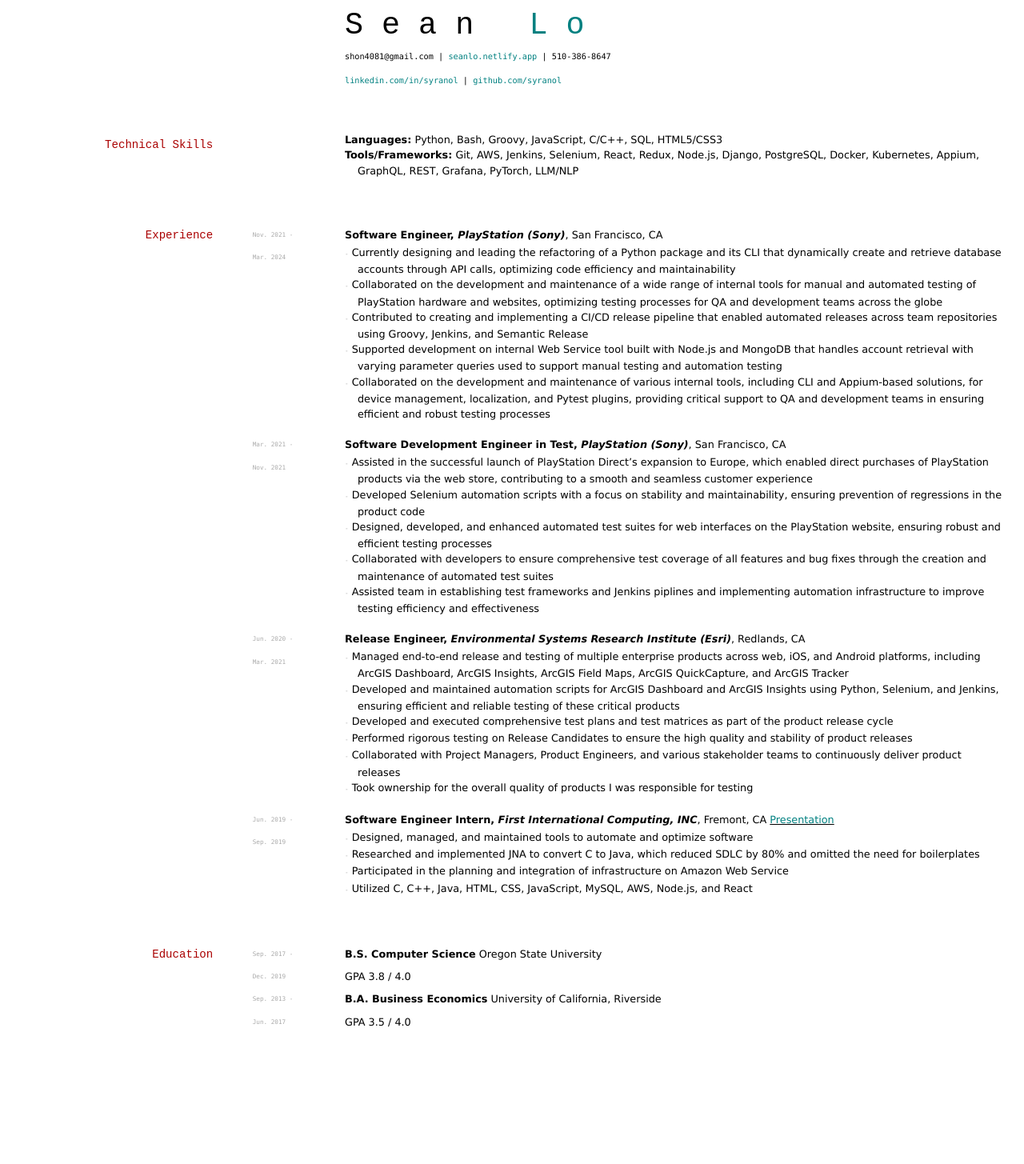
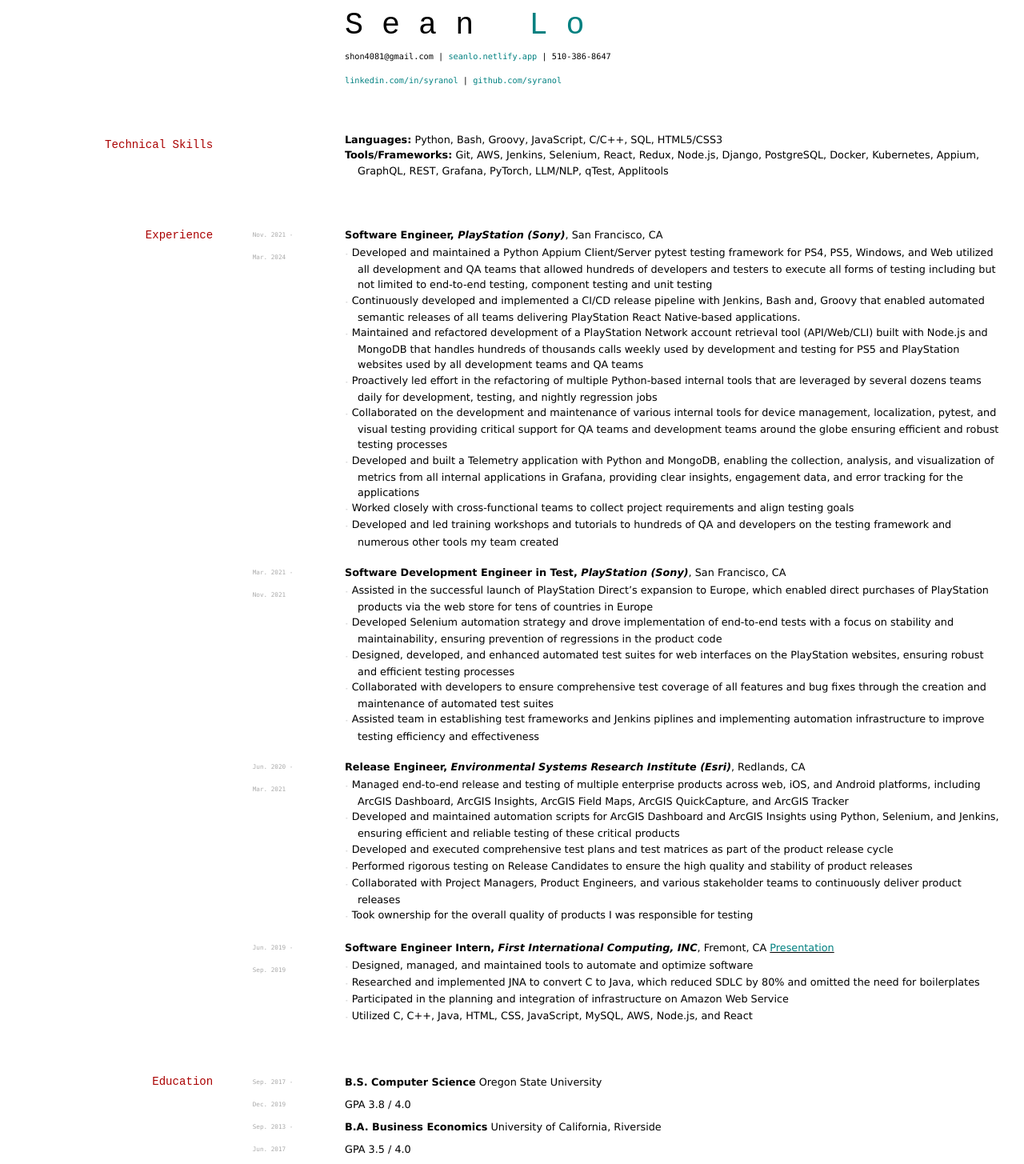
Before and after one commit to elipapa/markdown-cv, a Jekyll site: the page built from index.md, in a window 1280 px wide. Shown: the whole page at 80% size. Built offline with Jekyll 4.4.1, drawn with Linux system fonts in a browser that asks for light colours; before the commit the page ends 1296 px from its top, so only the background shows below that.

Commit message:
Update index.md

```diff
--- a/index.md
+++ b/index.md
@@ -16,7 +16,7 @@
 
 ## Technical Skills
 - __Languages:__ Python, Bash, Groovy, JavaScript, C/C++, SQL, HTML5/CSS3
-- __Tools/Frameworks:__ Git, AWS, Jenkins, Selenium, React, Redux, Node.js, Django, PostgreSQL, Docker, Kubernetes, Appium, GraphQL, REST, Grafana, PyTorch, LLM/NLP
+- __Tools/Frameworks:__ Git, AWS, Jenkins, Selenium, React, Redux, Node.js, Django, PostgreSQL, Docker, Kubernetes, Appium, GraphQL, REST, Grafana, PyTorch, LLM/NLP, qTest, Applitools
 
 
 
@@ -27,20 +27,22 @@
 
 `Mar. 2024`
 
-- `-` Currently designing and leading the refactoring of a Python package and its CLI that dynamically create and retrieve database accounts through API calls, optimizing code efficiency and maintainability
-- `-` Collaborated on the development and maintenance of a wide range of internal tools for manual and automated testing of PlayStation hardware and  websites, optimizing testing processes for QA and development teams across the globe
-- `-` Contributed to creating and implementing a CI/CD release pipeline that enabled automated releases across team repositories using Groovy, Jenkins, and Semantic Release
-- `-` Supported development on internal Web Service tool built with Node.js and MongoDB that handles account retrieval with varying parameter queries used to support manual testing and automation testing
-- `-` Collaborated on the development and maintenance of various internal tools, including CLI and Appium-based solutions, for device management, localization, and Pytest plugins, providing critical support to QA and development teams in ensuring efficient and robust testing processes
-
+- `-` Developed and maintained a Python Appium Client/Server pytest testing framework for PS4, PS5, Windows, and Web utilized all development and QA teams that allowed hundreds of developers and testers to execute all forms of testing including but not limited to end-to-end testing, component testing and unit testing
+- `-` Continuously developed and implemented a CI/CD release pipeline with Jenkins, Bash and, Groovy that enabled automated semantic releases of all teams delivering PlayStation React Native-based applications.
+- `-` Maintained and refactored development of a PlayStation Network account retrieval tool (API/Web/CLI) built with Node.js and MongoDB that handles hundreds of thousands calls weekly used by development and testing for PS5 and PlayStation websites used by all development teams and QA teams
+- `-` Proactively led effort in the refactoring of multiple Python-based internal tools that are leveraged by several dozens teams daily for development, testing, and nightly regression jobs
+- `-` Collaborated on the development and maintenance of various internal tools for device management, localization, pytest, and visual testing providing critical support for QA teams and development teams around the globe ensuring efficient and robust testing processes
+- `-` Developed and built a Telemetry application with Python and MongoDB, enabling the collection, analysis, and visualization of metrics from all internal applications in Grafana, providing clear insights, engagement data, and error tracking for the applications
+- `-` Worked closely with cross-functional teams to collect project requirements and align testing goals
+- `-` Developed and led training workshops and tutorials to hundreds of QA and developers on the testing framework and numerous other tools my team created
 
 `Mar. 2021 -`
 __Software Development Engineer in Test, *PlayStation (Sony)*__, San Francisco, CA
 
 `Nov. 2021`
-- `-` Assisted in the successful launch of PlayStation Direct's expansion to Europe, which enabled direct purchases of PlayStation products via the web store, contributing to a smooth and seamless customer experience
-- `-` Developed Selenium automation scripts with a focus on stability and maintainability, ensuring prevention of regressions in the product code
-- `-` Designed, developed, and enhanced automated test suites for web interfaces on the PlayStation website, ensuring robust and efficient testing processes
+- `-` Assisted in the successful launch of PlayStation Direct's expansion to Europe, which enabled direct purchases of PlayStation products via the web store for tens of countries in Europe
+- `-` Developed Selenium automation strategy and drove implementation of end-to-end tests with a focus on stability and maintainability, ensuring prevention of regressions in the product code
+- `-` Designed, developed, and enhanced automated test suites for web interfaces on the PlayStation websites, ensuring robust and efficient testing processes
 - `-` Collaborated with developers to ensure comprehensive test coverage of all features and bug fixes through the creation and maintenance of automated test suites
 - `-` Assisted team in establishing test frameworks and Jenkins piplines and implementing automation infrastructure to improve testing efficiency and effectiveness
 
```
